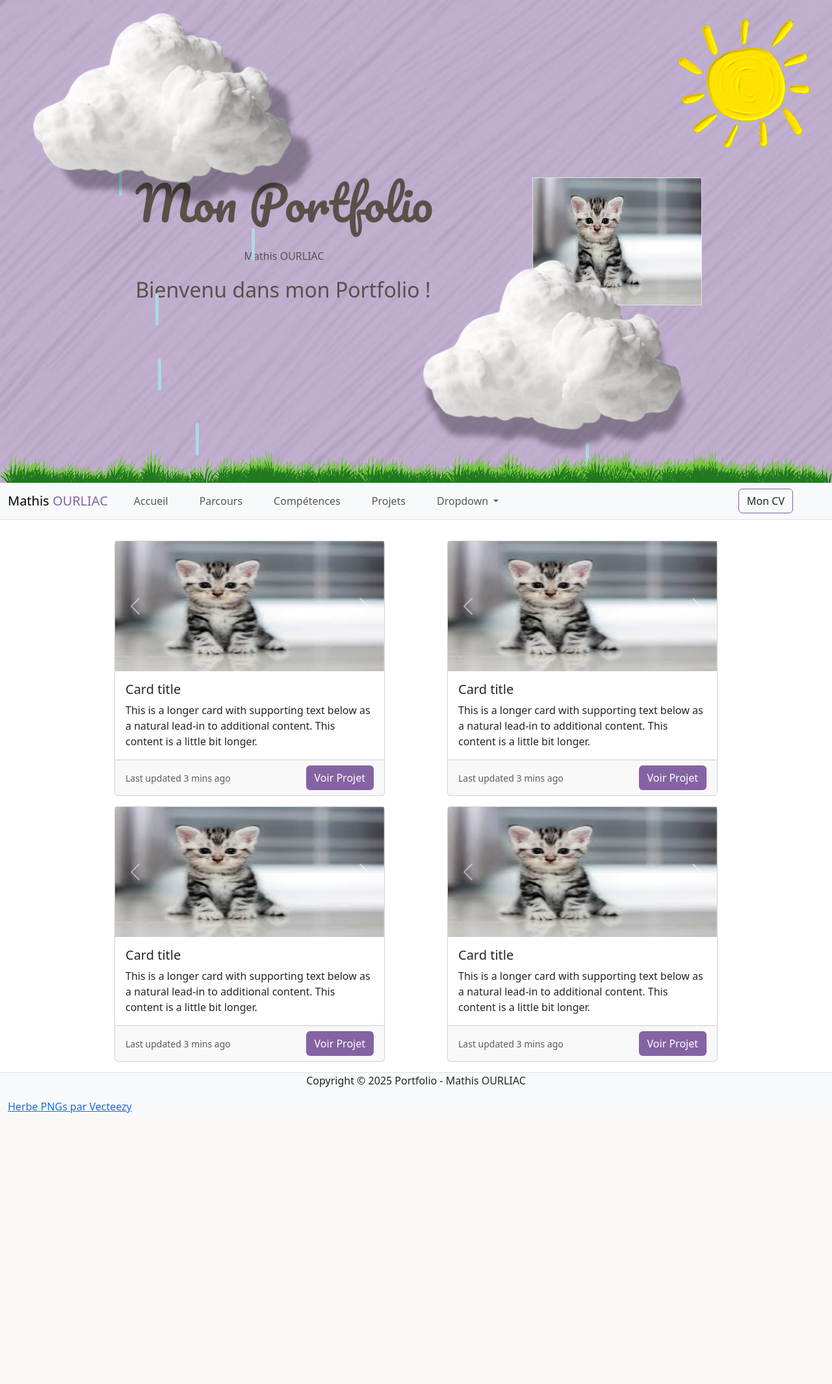
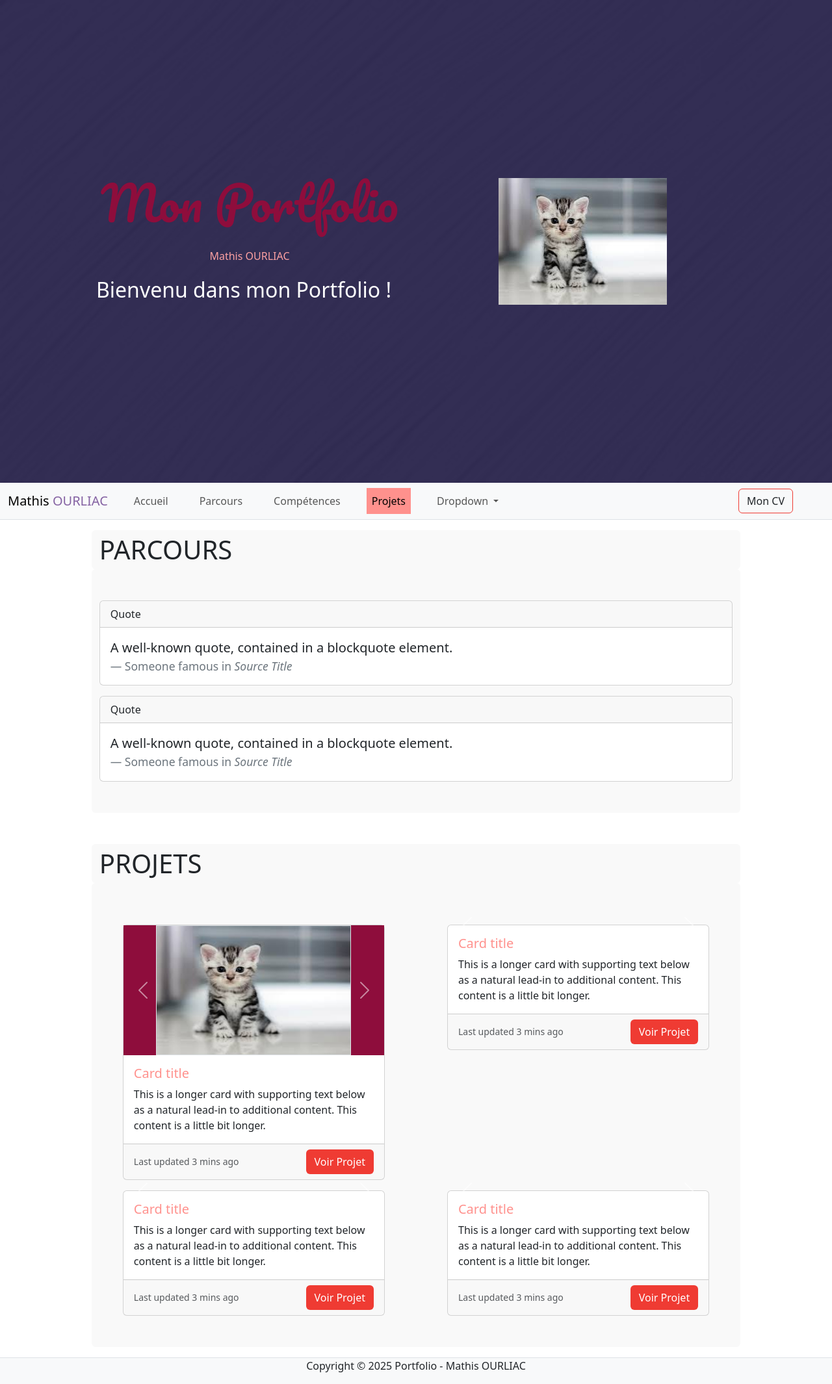
Before and after one commit to Mathis4x3/MWS, a PHP site: page / in a window 1280 px wide. Shown: the whole page at 65% size. Before the commit the page ends 1713 px from the top, so only its background shows below. Run offline with PHP 8.4, Linux system fonts and the light colour scheme.

Commit message:
changement chart graphique

```diff
--- a/index.css
+++ b/index.css
@@ -2,6 +2,13 @@
 
 body{
     overflow-x: hidden;
+}
+
+.m_bg{
+    background-color: rgb(142, 13, 60) !important;
+}
+.m_separator{
+    background-color: rgba(255, 255, 255, 0.5) !important;
 }
 
 .halo {
@@ -13,37 +20,8 @@ body{
     height: 1px;
     pointer-events: none; /* Permet de cliquer à travers le halo */
     border-radius: 25px;
-    border: 1px solid #8563a3;
-    background-color: #8563a3;
-    box-shadow: #8563a3 0px 0px 200px 170px;
+    box-shadow: #1D1842 0px 0px 200px 170px;
     transition: background-position 0.2s ease; /* Transition pour le déplacement du dégradé */
-}
-.nuage{
-    z-index: 1;
-}
-.soleil {
-    right: 0;
-}
-.herbe{
-    height: 50px;
-    top: calc(100vh - 57px - 50px);
-    z-index: 1;
-}
-#herbe2{
-    left: 550px;
-}
-#herbe3{
-    right: 0;
-}
-#nuage1{
-    top: 20px;
-    left: 50px;
-    filter: drop-shadow(30px 30px 4px rgba(0, 0, 0, 0.31));
-}
-#nuage2{
-    top: 400px;
-    left: 650px;
-    filter: drop-shadow(5px 30px 4px rgba(0, 0, 0, 0.31));
 }
 
 header{
@@ -56,15 +34,19 @@ header{
     .accueil{
         width: 100%;
         height: calc(100vh - 57px);
-        background-color: rgba(133, 99, 163, 50%);
+        background-color: rgba(29, 24, 66, 0.9);
     }
     .text{
         p {
-            color: #595049;
+            color: white;
         }
         .titre {
             font-family: "Pacifico", cursive;
             font-size: 4.5rem;
+            color: rgb(142, 13, 60);
+        }
+        .nom{
+            color: rgb(253, 161, 162);
         }
         .info {
             font-size: xx-large;
@@ -74,25 +56,38 @@ header{
 
 nav {
     .m_hover:hover{
-        background-color: #8563a3 !important;
+        background-color: rgb(239, 59, 51) !important;
         color: #fff !important;
     }
     .m_hover:hover .nav-link{
+        background-color: rgba(255, 255, 255, 0) !important;
         color: #ffffff !important;
         transition: none !important;
+    }
+    .active{
+        background-color: rgb(255, 145, 141) !important;
     }
 }
 
 main {
     .btn.m_hover:hover {
-        background-color: #b5a0c8 !important;
+        background-color: rgb(255, 145, 141) !important;
         color: #000000 !important;
-        border-color: #8563a3 !important;
+        border-color: rgb(239, 59, 51) !important;
     }
 
     img{
         height: 200px !important;
+        max-width: 300px;
+        width: 75%;
     }
+    .m_w8ma{
+        background-color: rgba(243, 243, 243, 0.5) !important;
+    }
+}
+
+.card-title{
+    color: rgb(255, 145, 141) !important;
 }
 
 .m_w8ma{
--- a/index.html
+++ b/index.html
@@ -11,33 +11,26 @@
 
 <div class="halo"></div>
 
-<img id="nuage1" class="position-absolute nuage" src="img/nuage.png" alt="">
-<img id="nuage2" class="position-absolute nuage" src="img/nuage.png" alt="">
-
-<img id="soleil" class="position-absolute soleil" src="img/soleil.gif" alt="">
-
-<img id="herbe1" class="position-absolute herbe" src="img/herbe.png" alt="">
-<img id="herbe2" class="position-absolute herbe" src="img/herbe.png" alt="">
-<img id="herbe3" class="position-absolute herbe" src="img/herbe.png" alt="">
-
 <header>
 
   <div class="accueil d-flex align-items-center">
-    <div class="content m_w8ma d-flex align-items-center justify-content-around">
-      <div class="text p-2">
-        <p class="titre">Mon Portfolio</p>
-        <p class="text-center">Mathis OURLIAC</p>
-        <p class="info">Bienvenu dans mon Portfolio !</p>
+    <div class="content m_w8ma row row-cols-1 row-cols-md-2">
+      <div class="col">
+        <div class="text p-2">
+          <p class="titre text-center">Mon Portfolio</p>
+          <p class="nom text-center">Mathis OURLIAC</p>
+          <p class="info">Bienvenu dans mon Portfolio !</p>
+        </div>
       </div>
 
-      <div class="img border">
-        <img src="img/chat.jpeg" alt="">
+      <div class="col d-flex justify-content-center">
+        <img src="img/chat.jpeg" alt="" class="m-auto">
       </div>
     </div>
   </div>
 </header>
 
-<nav class="navbar sticky-top navbar-expand-lg bg-body-tertiary p-0 border-bottom">
+<nav id="navBar" class="navbar sticky-top navbar-expand-lg bg-body-tertiary p-0 border-bottom">
   <div class="container-fluid">
     <a class="navbar-brand" href="#">Mathis <span style="color: #8563a3">OURLIAC</span></a>
     <button class="navbar-toggler" type="button" data-bs-toggle="collapse" data-bs-target="#navbarNavDropdown" aria-controls="navbarNavDropdown" aria-expanded="false" aria-label="Toggle navigation">
@@ -49,10 +42,10 @@
           <a class="nav-link" aria-current="page" href="#">Accueil</a>
         </li>
         <li class="nav-item m_hover mx-3 py-2">
-          <a class="nav-link" href="#">Parcours</a>
+          <a class="nav-link" href="#parcours">Parcours</a>
         </li>
         <li class="nav-item m_hover mx-3 py-2">
-          <a class="nav-link" href="#">Compétences</a>
+          <a class="nav-link" href="#competences">Compétences</a>
         </li>
         <li class="nav-item m_hover mx-3 py-2">
           <a class="nav-link" href="#projets">Projets</a>
@@ -70,23 +63,67 @@
         </li>
       </ul>
       <form class="d-flex" role="search">
-        <button style="border-color: #8563a3" class="btn btn-outline me-5 m_hover" type="submit">Mon CV</button>
+        <button style="border-color: rgb(239, 59, 51)" class="btn btn-outline me-5 m_hover" type="submit">Mon CV</button>
       </form>
     </div>
   </div>
 </nav>
 
-<main>
-  <div id="projets" class="row row-cols-1 row-cols-md-2 g-3 my-3 m_w8ma">
+<main data-bs-spy="scroll" data-bs-target="#navBar" class="scrollspy-example p-3 rounded-2">
+  <nav id="parcours" class="m_separator m_w8ma rounded">
+    <div class="container-fluid">
+      <span class="navbar-brand mb-0 fs-1">PARCOURS</span>
+    </div>
+  </nav>
+  <div class="row m_w8ma rounded py-5 mb-5">
+    <div class="col">
+      <div class="card mb-3">
+        <div class="card-header">
+          Quote
+        </div>
+        <div class="card-body">
+          <blockquote class="blockquote mb-0">
+            <p>A well-known quote, contained in a blockquote element.</p>
+            <footer class="blockquote-footer">Someone famous in <cite title="Source Title">Source Title</cite></footer>
+          </blockquote>
+        </div>
+      </div>
+
+      <div class="card">
+        <div class="card-header">
+          Quote
+        </div>
+        <div class="card-body">
+          <blockquote class="blockquote mb-0">
+            <p>A well-known quote, contained in a blockquote element.</p>
+            <footer class="blockquote-footer">Someone famous in <cite title="Source Title">Source Title</cite></footer>
+          </blockquote>
+        </div>
+      </div>
+    </div>
+  </div>
+
+  <div id="competences" class="row">
+    <div class="col">
+
+    </div>
+  </div>
+
+  <nav id="projets" class="m_separator rounded m_w8ma">
+    <div class="container-fluid">
+      <span class="navbar-brand mb-0 fs-1">PROJETS</span>
+    </div>
+  </nav>
+  <div class="row row-cols-1 row-cols-md-2 g-3 m_w8ma py-5 rounded">
     <div class="col pe-5 ps-5">
       <div class="card">
-        <div id="c1" class="carousel slide" data-bs-ride="carousel">
+        <div id="c1" class="m_bg carousel slide" data-bs-ride="carousel">
           <div class="carousel-inner">
             <div class="carousel-item active">
-              <img src="img/chat.jpeg" class="d-block w-100" alt="...">
+              <img src="img/chat.jpeg" class="d-block w-100 m-auto border" alt="...">
             </div>
             <div class="carousel-item">
-              <img src="img/Logo_2015.png" class="d-block w-100" alt="...">
+              <img src="img/Logo_2015.png" class="d-block w-100 m-auto" alt="...">
             </div>
           </div>
           <button class="carousel-control-prev" type="button" data-bs-target="#c1" data-bs-slide="prev">
@@ -104,20 +141,15 @@
         </div>
         <div class="card-footer d-flex justify-content-between align-items-center">
           <small class="text-body-secondary" style="height: fit-content !important;">Last updated 3 mins ago</small>
-          <a href="#" class="btn m_hover" style="background-color: #8563a3; color: white;">Voir Projet</a>
+          <a href="#" class="btn m_hover" style="background-color: rgb(239, 59, 51); color: white;">Voir Projet</a>
         </div>
       </div>
     </div>
     <div class="col pe-5 ps-5">
       <div class="card">
-        <div id="c2" class="carousel slide" data-bs-ride="carousel">
+        <div id="c2" class="carousel slide bg-dark" data-bs-ride="carousel">
           <div class="carousel-inner">
-            <div class="carousel-item active">
-              <img src="img/chat.jpeg" class="d-block w-100" alt="...">
-            </div>
-            <div class="carousel-item">
-              <img src="img/Logo_2015.png" class="d-block w-100" alt="...">
-            </div>
+            <!-- -->
           </div>
           <button class="carousel-control-prev" type="button" data-bs-target="#c2" data-bs-slide="prev">
             <span class="carousel-control-prev-icon" aria-hidden="true"></span>
@@ -134,20 +166,15 @@
         </div>
         <div class="card-footer d-flex justify-content-between align-items-center">
           <small class="text-body-secondary" style="height: fit-content !important;">Last updated 3 mins ago</small>
-          <a href="#" class="btn m_hover" style="background-color: #8563a3; color: white;">Voir Projet</a>
+          <a href="#" class="btn m_hover" style="background-color: rgb(239, 59, 51); color: white;">Voir Projet</a>
         </div>
       </div>
     </div>
     <div class="col pe-5 ps-5">
       <div class="card">
-        <div id="c3" class="carousel slide" data-bs-ride="carousel">
+        <div id="c3" class="carousel slide bg-dark" data-bs-ride="carousel">
           <div class="carousel-inner">
-            <div class="carousel-item active">
-              <img src="img/chat.jpeg" class="d-block w-100" alt="...">
-            </div>
-            <div class="carousel-item">
-              <img src="img/Logo_2015.png" class="d-block w-100" alt="...">
-            </div>
+            <!-- -->
           </div>
           <button class="carousel-control-prev" type="button" data-bs-target="#c3" data-bs-slide="prev">
             <span class="carousel-control-prev-icon" aria-hidden="true"></span>
@@ -164,20 +191,15 @@
         </div>
         <div class="card-footer d-flex justify-content-between align-items-center">
           <small class="text-body-secondary" style="height: fit-content !important;">Last updated 3 mins ago</small>
-          <a href="#" class="btn m_hover" style="background-color: #8563a3; color: white;">Voir Projet</a>
+          <a href="#" class="btn m_hover" style="background-color: rgb(239, 59, 51); color: white;">Voir Projet</a>
         </div>
       </div>
     </div>
     <div class="col pe-5 ps-5">
       <div class="card">
-        <div id="c4" class="carousel slide" data-bs-ride="carousel">
+        <div id="c4" class="carousel slide bg-dark" data-bs-ride="carousel">
           <div class="carousel-inner">
-            <div class="carousel-item active">
-              <img src="img/chat.jpeg" class="d-block w-100" alt="...">
-            </div>
-            <div class="carousel-item">
-              <img src="img/Logo_2015.png" class="d-block w-100" alt="...">
-            </div>
+            <!-- -->
           </div>
           <button class="carousel-control-prev" type="button" data-bs-target="#c4" data-bs-slide="prev">
             <span class="carousel-control-prev-icon" style="color: #8563a3" aria-hidden="true"></span>
@@ -194,7 +216,7 @@
         </div>
         <div class="card-footer d-flex justify-content-between align-items-center">
           <small class="text-body-secondary" style="height: fit-content !important;">Last updated 3 mins ago</small>
-          <a href="#" class="btn m_hover" style="background-color: #8563a3; color: white;">Voir Projet</a>
+          <a href="#" class="btn m_hover" style="background-color: rgb(239, 59, 51); color: white;">Voir Projet</a>
         </div>
       </div>
     </div>
@@ -206,7 +228,6 @@
     <div class="row">
       <div class="col">
         <p class="text-center">Copyright &copy; 2025 Portfolio - Mathis OURLIAC</p>
-        <a href="https://fr.vecteezy.com/png-gratuit/herbe">Herbe PNGs par Vecteezy</a>
       </div>
     </div>
   </div>
```
